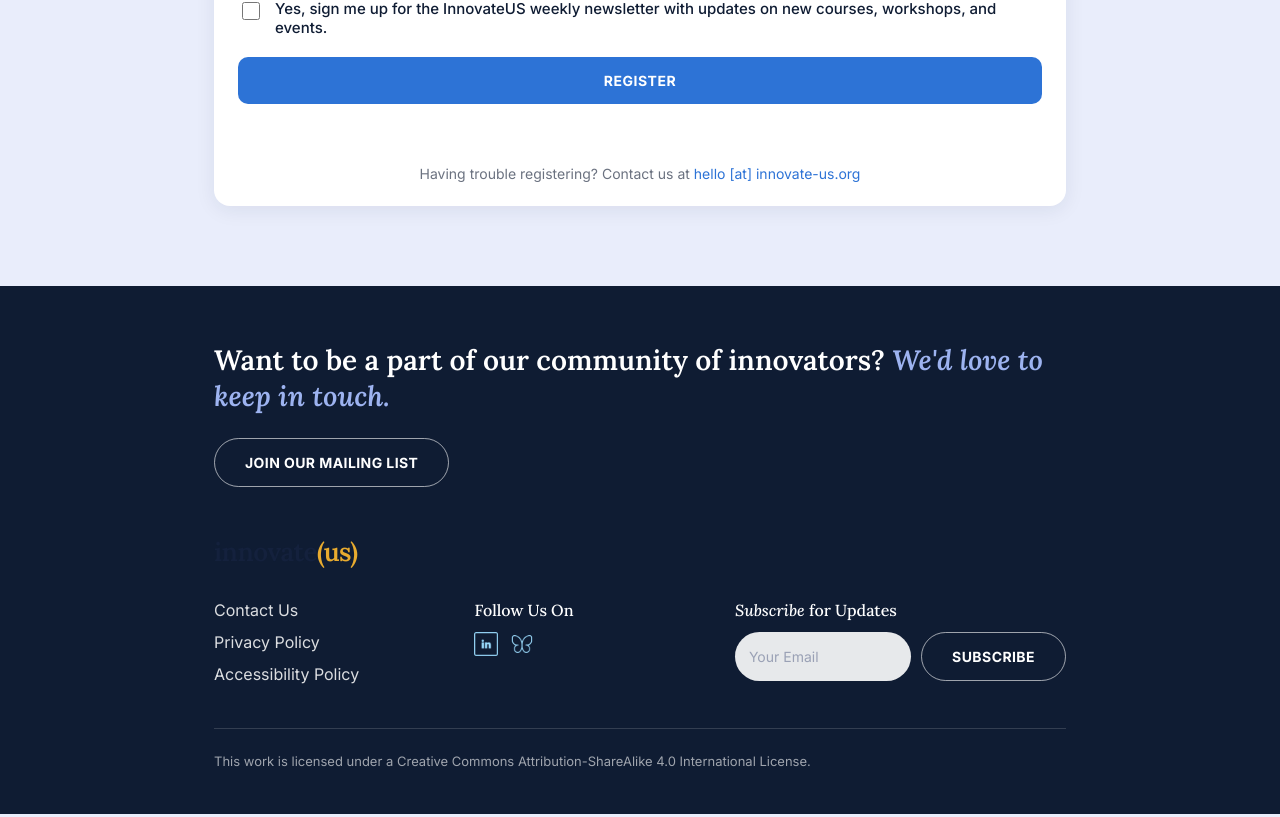
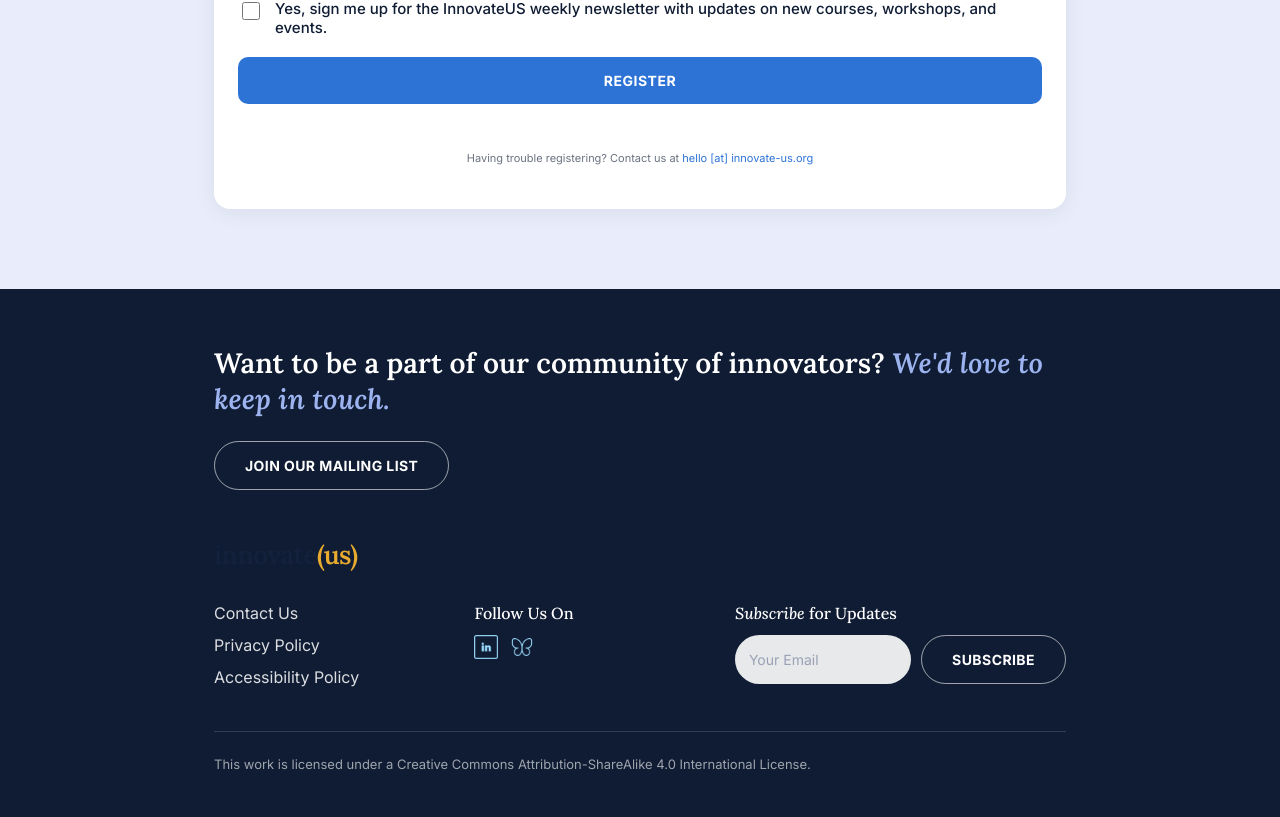
Before and after one commit to yashika-lodh/innovateUS, a React (Vite) app: page / in a window 1280 px wide. Shown: the part 1133-1950 px from the top of the page. Built offline with nearby package versions, Linux system fonts and the light colour scheme.

Commit message:
fix: Applied consistent CSS for the form card to match the reference

```diff
--- a/src/index.css
+++ b/src/index.css
@@ -495,9 +495,9 @@ select[aria-invalid="true"] {
 
 .help-text {
   text-align: center;
-  font-size: 14px;
+  font-size: 11px;
   color: var(--text-muted);
-  margin: 24px 0 0;
+  margin: 10px 0 20px;
 }
 .help-text a {
   color: var(--light-blue);
```
